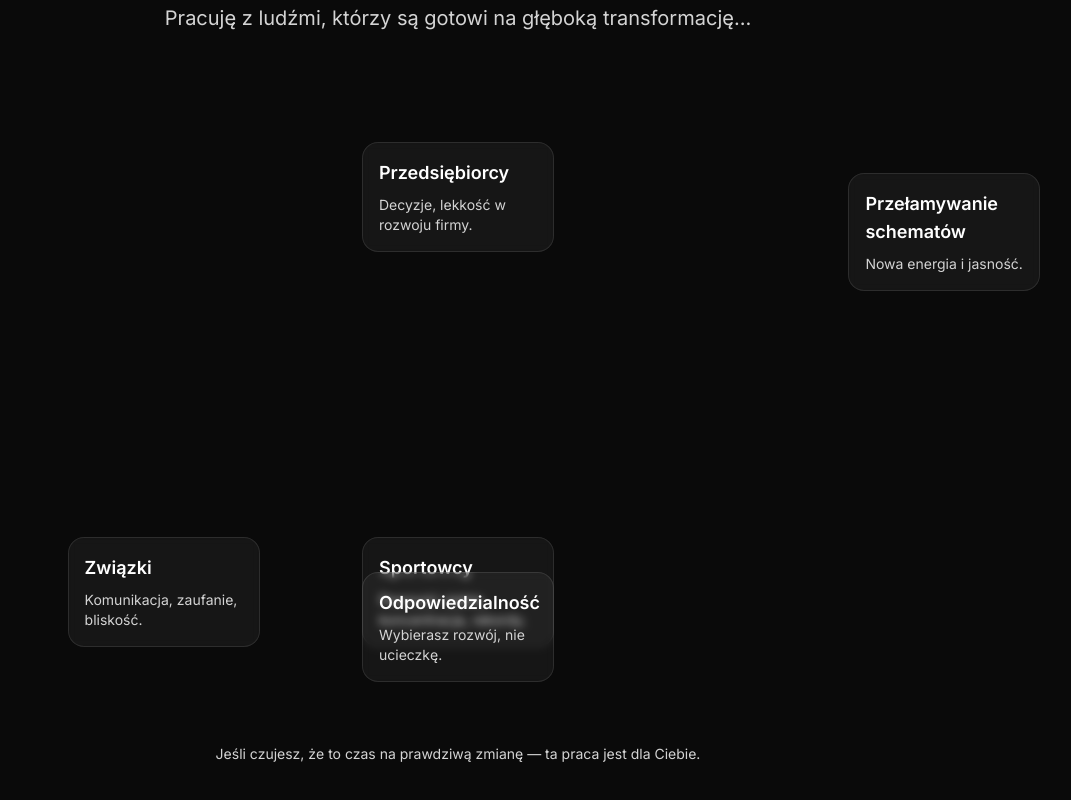
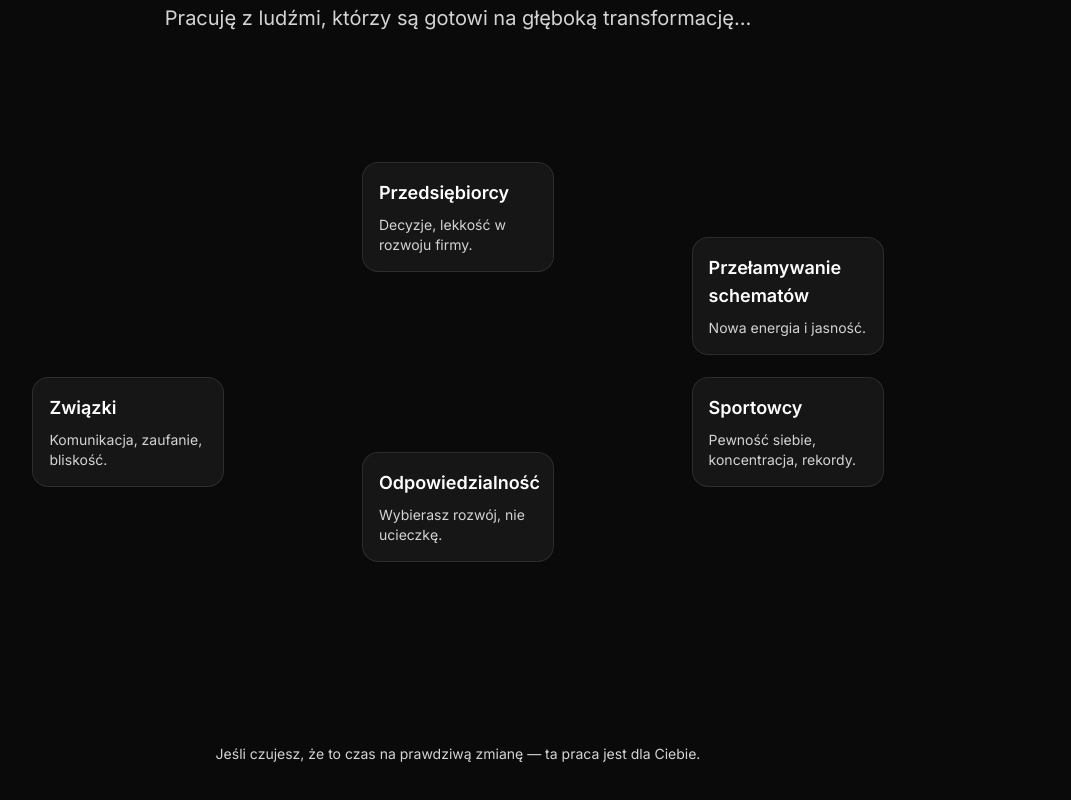
Before and after one commit to technikyvl/MAGIC-LANDING-PAGE-NEW, a Next.js app in the folder MAGICLIFELANDING/: page / in a window 1280 px wide. Shown: the part 1462-2262 px from the top of the page, without its empty margins (182-1253 px from the left). Built offline with nearby package versions, Linux system fonts and the light colour scheme.

Commit message:
HERO KÓŁKO

```diff
--- a/MAGICLIFELANDING/app/globals.css
+++ b/MAGICLIFELANDING/app/globals.css
@@ -127,9 +127,9 @@ html {
 }
 
 
-/* Responsive elliptical layout */
+/* Arc layout for desktop */
 @media (min-width: 1024px) {
-  .audience-container {
+  .audience-cards-wrapper {
     position: relative;
     width: 100%;
     height: 500px;
@@ -138,89 +138,90 @@ html {
     justify-content: center;
   }
 
+  .audience-card {
+    position: absolute;
+  }
+
   .audience-card[data-audience-card="1"] {
-    position: absolute;
-    top: 15%;
-    left: 20%;
-    transform: translate(-50%, -50%);
+    top: 10%;
+    left: 50%;
+    transform: translateX(-50%);
   }
 
   .audience-card[data-audience-card="2"] {
-    position: absolute;
-    top: 15%;
-    right: 20%;
-    transform: translate(50%, -50%);
+    top: 25%;
+    right: 15%;
   }
 
   .audience-card[data-audience-card="3"] {
-    position: absolute;
-    bottom: 15%;
-    left: 50%;
-    transform: translate(-50%, 50%);
+    bottom: 25%;
+    right: 15%;
   }
 
   .audience-card[data-audience-card="4"] {
-    position: absolute;
-    bottom: 15%;
-    left: 20%;
-    transform: translate(-50%, 50%);
-  }
-
-  .audience-card[data-audience-card="5"] {
-    position: absolute;
-    bottom: 15%;
-    right: 20%;
-    transform: translate(50%, 50%);
-  }
-}
-
-@media (max-width: 1023px) and (min-width: 768px) {
-  .audience-container {
-    position: relative;
-    width: 100%;
-    height: 350px;
-  }
-
-  .audience-card[data-audience-card="1"] {
-    top: 15%;
-    left: 20%;
-    transform: translate(-50%, -50%);
-  }
-
-  .audience-card[data-audience-card="2"] {
-    top: 15%;
-    right: 20%;
-    transform: translate(50%, -50%);
-  }
-
-  .audience-card[data-audience-card="3"] {
-    bottom: 15%;
+    bottom: 10%;
     left: 50%;
-    transform: translate(-50%, 50%);
-  }
-
-  .audience-card[data-audience-card="4"] {
-    bottom: 25%;
-    left: 25%;
-    transform: translate(-50%, 50%);
+    transform: translateX(-50%);
   }
 
   .audience-card[data-audience-card="5"] {
     bottom: 25%;
-    right: 25%;
-    transform: translate(50%, 50%);
+    left: 15%;
   }
 }
 
-@media (max-width: 767px) {
-  .audience-container {
+/* Grid layout for tablet */
+@media (min-width: 768px) and (max-width: 1023px) {
+  .audience-cards-wrapper {
     position: relative;
     width: 100%;
     height: auto;
-    display: flex;
-    flex-direction: column;
-    align-items: center;
+    display: grid;
+    grid-template-columns: repeat(3, 1fr);
+    gap: 1.5rem;
+    padding: 2rem 0;
+  }
+
+  .audience-card {
+    position: relative !important;
+    top: auto !important;
+    left: auto !important;
+    right: auto !important;
+    bottom: auto !important;
+    transform: none !important;
+  }
+
+  .audience-card[data-audience-card="1"] {
+    grid-column: 2;
+  }
+
+  .audience-card[data-audience-card="2"] {
+    grid-column: 1;
+  }
+
+  .audience-card[data-audience-card="3"] {
+    grid-column: 3;
+  }
+
+  .audience-card[data-audience-card="4"] {
+    grid-column: 1;
+  }
+
+  .audience-card[data-audience-card="5"] {
+    grid-column: 3;
+  }
+}
+
+/* Grid layout for mobile */
+@media (max-width: 767px) {
+  .audience-cards-wrapper {
+    position: relative;
+    width: 100%;
+    height: auto;
+    display: grid;
+    grid-template-columns: 1fr;
     gap: 1rem;
+    padding: 2rem 0;
   }
 
   .audience-card {
--- a/MAGICLIFELANDING/app/page.jsx
+++ b/MAGICLIFELANDING/app/page.jsx
@@ -190,39 +190,39 @@ export default function Page() {
           </div>
 
           <div className="relative min-h-[600px]">
-            {/* Boxes arranged in perfect circle */}
-            <div className="relative mt-20 h-[600px] flex items-center justify-center">
-              {/* Box 1 - Przedsiębiorcy (top) */}
-              <div className="slow-reveal audience-card absolute w-48 rounded-2xl border border-white/10 bg-white/5 p-4 backdrop-blur-sm" data-audience-card="1" style={{zIndex: 2, top: '5%', left: '50%', transform: 'translateX(-50%)'}}>
+            {/* Cards wrapper - arc layout on desktop, grid on mobile */}
+            <div className="audience-cards-wrapper relative mt-20 h-[600px] flex items-center justify-center">
+              {/* Box 1 - Przedsiębiorcy */}
+              <div className="slow-reveal audience-card w-48 rounded-2xl border border-white/10 bg-white/5 p-4 backdrop-blur-sm" data-audience-card="1">
                 <h3 className="text-lg font-semibold text-white">Przedsiębiorcy</h3>
                 <p className="mt-2 text-sm text-neutral-300">Decyzje, lekkość w rozwoju firmy.</p>
               </div>
 
-              {/* Box 2 - Przełamywanie schematów (top-right) */}
-              <div className="slow-reveal audience-card absolute w-48 rounded-2xl border border-white/10 bg-white/5 p-4 backdrop-blur-sm" data-audience-card="2" style={{zIndex: 2, top: '20%', right: '10%'}}>
+              {/* Box 2 - Przełamywanie schematów */}
+              <div className="slow-reveal audience-card w-48 rounded-2xl border border-white/10 bg-white/5 p-4 backdrop-blur-sm" data-audience-card="2">
                 <h3 className="text-lg font-semibold text-white">Przełamywanie schematów</h3>
                 <p className="mt-2 text-sm text-neutral-300">Nowa energia i jasność.</p>
               </div>
 
-              {/* Box 3 - Sportowcy (bottom-right) */}
-              <div className="slow-reveal audience-card absolute w-48 rounded-2xl border border-white/10 bg-white/5 p-4 backdrop-blur-sm" data-audience-card="3" style={{zIndex: 2, bottom: '20%', right: '10%'}}>
+              {/* Box 3 - Sportowcy */}
+              <div className="slow-reveal audience-card w-48 rounded-2xl border border-white/10 bg-white/5 p-4 backdrop-blur-sm" data-audience-card="3">
                 <h3 className="text-lg font-semibold text-white">Sportowcy</h3>
                 <p className="mt-2 text-sm text-neutral-300">Pewność siebie, koncentracja, rekordy.</p>
               </div>
 
-              {/* Box 4 - Odpowiedzialność (bottom) */}
-              <div className="slow-reveal audience-card absolute w-48 rounded-2xl border border-white/10 bg-white/5 p-4 backdrop-blur-sm" data-audience-card="4" style={{zIndex: 2, bottom: '5%', left: '50%', transform: 'translateX(-50%)'}}>
+              {/* Box 4 - Odpowiedzialność */}
+              <div className="slow-reveal audience-card w-48 rounded-2xl border border-white/10 bg-white/5 p-4 backdrop-blur-sm" data-audience-card="4">
                 <h3 className="text-lg font-semibold text-white">Odpowiedzialność</h3>
                 <p className="mt-2 text-sm text-neutral-300">Wybierasz rozwój, nie ucieczkę.</p>
-              </div>
+          </div>
 
-              {/* Box 5 - Związki (bottom-left) */}
-              <div className="slow-reveal audience-card absolute w-48 rounded-2xl border border-white/10 bg-white/5 p-4 backdrop-blur-sm" data-audience-card="5" style={{zIndex: 2, bottom: '20%', left: '10%'}}>
+              {/* Box 5 - Związki */}
+              <div className="slow-reveal audience-card w-48 rounded-2xl border border-white/10 bg-white/5 p-4 backdrop-blur-sm" data-audience-card="5">
                 <h3 className="text-lg font-semibold text-white">Związki</h3>
                 <p className="mt-2 text-sm text-neutral-300">Komunikacja, zaufanie, bliskość.</p>
               </div>
-            </div>
           </div>
+        </div>
 
           <p className="slow-reveal mt-8 text-center text-sm text-neutral-300">Jeśli czujesz, że to czas na prawdziwą zmianę — ta praca jest dla Ciebie.</p>
         </div>
```
